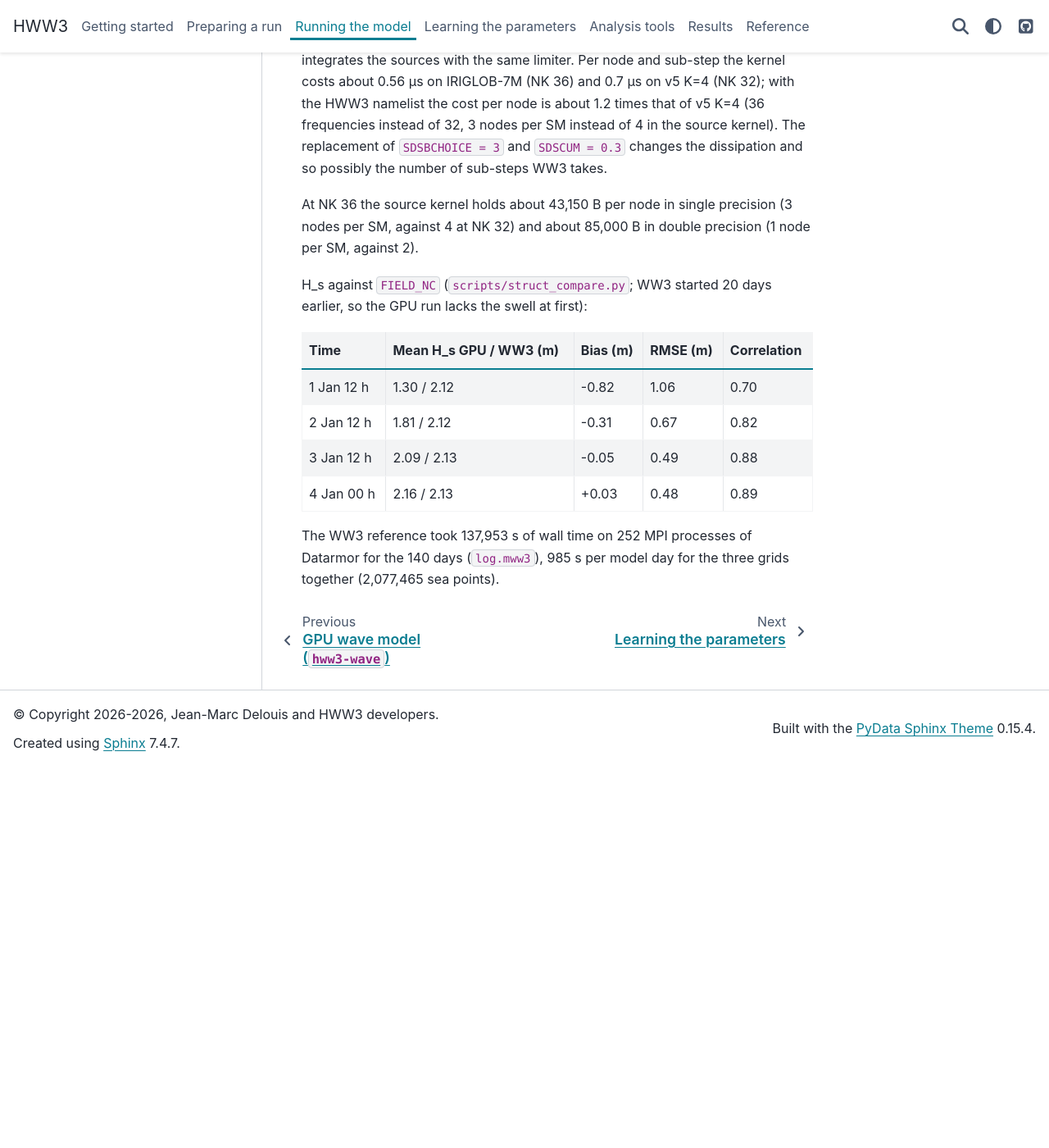
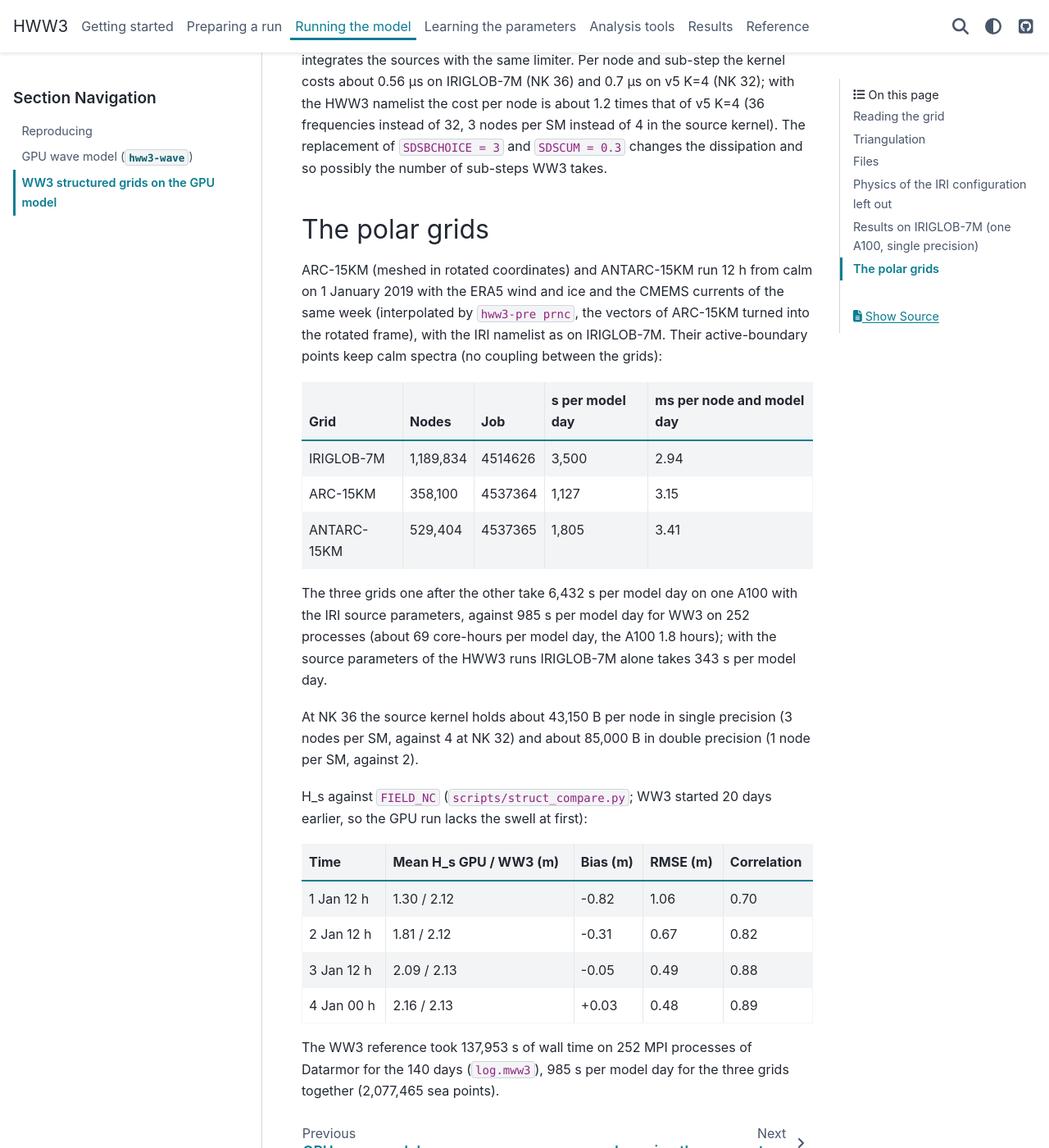
Before and after one commit to jmdelouis/HWW3, a Sphinx documentation site: the page built from docs/structured_grids.md, in a window 1280 px wide and 1400 px high, scrolled down 4983 px. Shown: the whole window at 82% size. Built offline with Sphinx 7.4.7 and the PyData theme 0.15.4, drawn with Linux system fonts in a browser that asks for light colours; before the commit the page ends 5918 px from its top, so only the background shows below that.

Commit message:
The polar grids of the IRI configuration run on one A100 in single precision, 12 h from calm on 1 January 2019 with the ERA5 wind and ice and the CMEMS currents of the same week (the vectors turned into the rotated frame on ARC-15KM): ARC-15KM at 1,127 s per model day (358,100 nodes, job 4537364) and ANTARC-15KM at 1,805 s (529,404 nodes, job 4537365), 3.15 and 3.41 ms per node and model day against 2.94 on IRIGLOB-7M, so that the three grids take 6,432 s per model day on one A100 with the IRI source parameters against 985 s for WW3 on 252 processes; docs/structured_grids.md records it
Co-Authored-By: Claude Opus 5.5 <noreply@anthropic.com>

```diff
--- a/docs/structured_grids.md
+++ b/docs/structured_grids.md
@@ -146,6 +146,27 @@ instead of 32, 3 nodes per SM instead of 4 in the source kernel). The
 replacement of `SDSBCHOICE = 3` and `SDSCUM = 0.3` changes the
 dissipation and so possibly the number of sub-steps WW3 takes.
 
+## The polar grids
+
+ARC-15KM (meshed in rotated coordinates) and ANTARC-15KM run 12 h from
+calm on 1 January 2019 with the ERA5 wind and ice and the CMEMS currents of
+the same week (interpolated by `hww3-pre prnc`, the vectors of ARC-15KM
+turned into the rotated frame), with the IRI namelist as on IRIGLOB-7M.
+Their active-boundary points keep calm spectra (no coupling between the
+grids):
+
+| Grid | Nodes | Job | s per model day | ms per node and model day |
+|---|---|---|---|---|
+| IRIGLOB-7M | 1,189,834 | 4514626 | 3,500 | 2.94 |
+| ARC-15KM | 358,100 | 4537364 | 1,127 | 3.15 |
+| ANTARC-15KM | 529,404 | 4537365 | 1,805 | 3.41 |
+
+The three grids one after the other take 6,432 s per model day on one
+A100 with the IRI source parameters, against 985 s per model day for
+WW3 on 252 processes (about 69 core-hours per model day, the A100 1.8
+hours); with the source parameters of the HWW3 runs IRIGLOB-7M alone takes
+343 s per model day.
+
 At NK 36 the source kernel holds about 43,150 B per node in single
 precision (3 nodes per SM, against 4 at NK 32) and about 85,000 B in
 double precision (1 node per SM, against 2).
```
